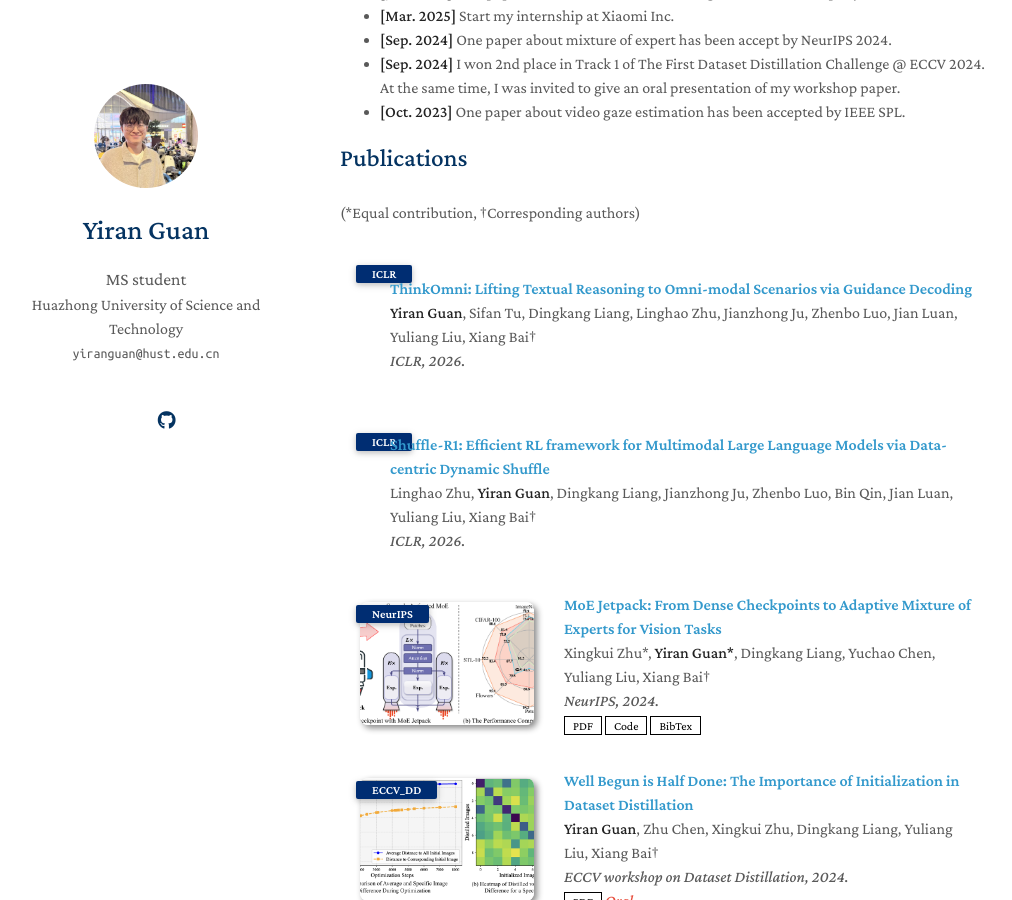
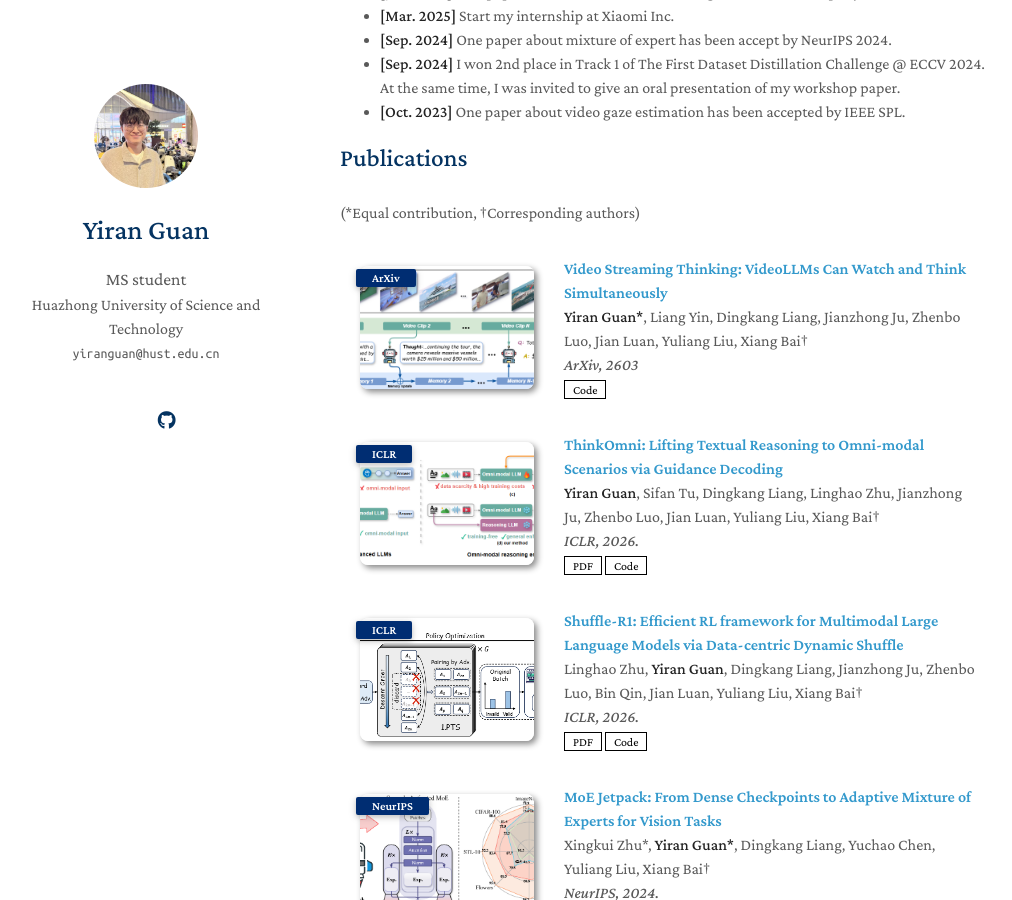
Before and after one commit to 1ranGuan/1ranGuan.github.io, a Jekyll site: the page built from index.md, in a window 1280 px wide and 900 px high, scrolled down 398 px. Shown: the whole window, without its empty margins (130-1142 px from the left). Built offline with Jekyll 4.4.1, drawn with Linux system fonts in a browser that asks for light colours; nearby versions of some CDN libraries; a style sheet for code colours, icons or effects is not loaded; our own code applies the rules of GitHub Pages for plain Markdown files.

Commit message:
update_2603

```diff
--- a/_data/publications.yml
+++ b/_data/publications.yml
@@ -1,22 +1,31 @@
 main:
+
+  - title: 'Video Streaming Thinking: VideoLLMs Can Watch and Think Simultaneously'
+    authors: <strong>Yiran Guan*</strong>, Liang Yin, Dingkang Liang, Jianzhong Ju, Zhenbo Luo, Jian Luan, Yuliang Liu, Xiang Bai†
+    conference_short: ArXiv
+    conference:  ArXiv, 2603
+    pdf:
+    code: https://github.com/1ranGuan/VST
+    bibtex:
+    image: assets/img/26_VST.png
 
   - title: 'ThinkOmni: Lifting Textual Reasoning to Omni-modal Scenarios via Guidance Decoding'
     authors: <strong>Yiran Guan</strong>, Sifan Tu, Dingkang Liang, Linghao Zhu, Jianzhong Ju, Zhenbo Luo, Jian Luan, Yuliang Liu, Xiang Bai†
     conference_short: ICLR
     conference: ICLR, 2026.
-    pdf:
-    code:
+    pdf: https://arxiv.org/abs/2602.23306
+    code: https://github.com/1ranGuan/thinkomni
     bibtex:
-    image:
+    image: assets/img/26_ThinkOmni.png
 
   - title: 'Shuffle-R1: Efficient RL framework for Multimodal Large Language Models via Data-centric Dynamic Shuffle'
     authors: Linghao Zhu, <strong>Yiran Guan</strong>, Dingkang Liang, Jianzhong Ju, Zhenbo Luo, Bin Qin, Jian Luan, Yuliang Liu, Xiang Bai†
     conference_short: ICLR
     conference: ICLR, 2026.
-    pdf:
-    code:
+    pdf: https://arxiv.org/pdf/2508.05612
+    code: https://github.com/xiaomi-research/shuffle-r1
     bibtex:
-    image:
+    image: assets/img/26_Shuffle-R1.png
 
   - title: 'MoE Jetpack: From Dense Checkpoints to Adaptive Mixture of Experts for Vision Tasks'
     authors: Xingkui Zhu*, <strong>Yiran Guan*</strong>, Dingkang Liang, Yuchao Chen, Yuliang Liu, Xiang Bai†
```
Also changed, not shown: assets/img/26_Shuffle-R1.png (added), assets/img/26_ThinkOmni.png (added), assets/img/26_VST.png (added).
